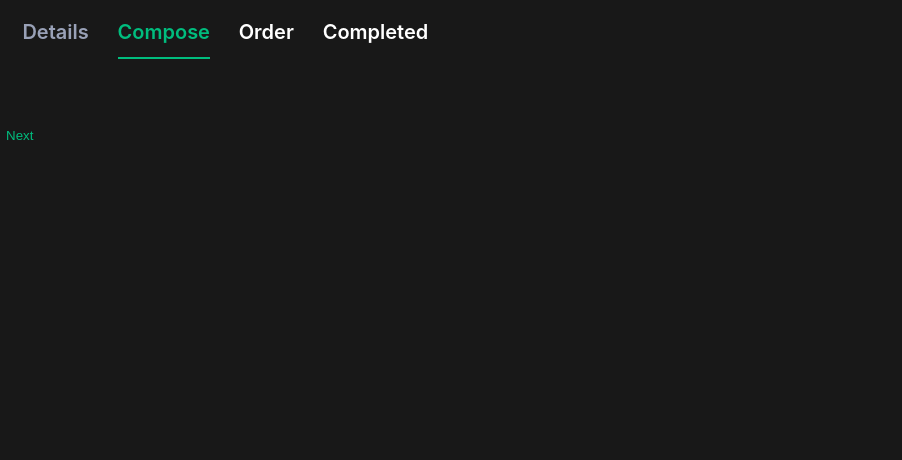
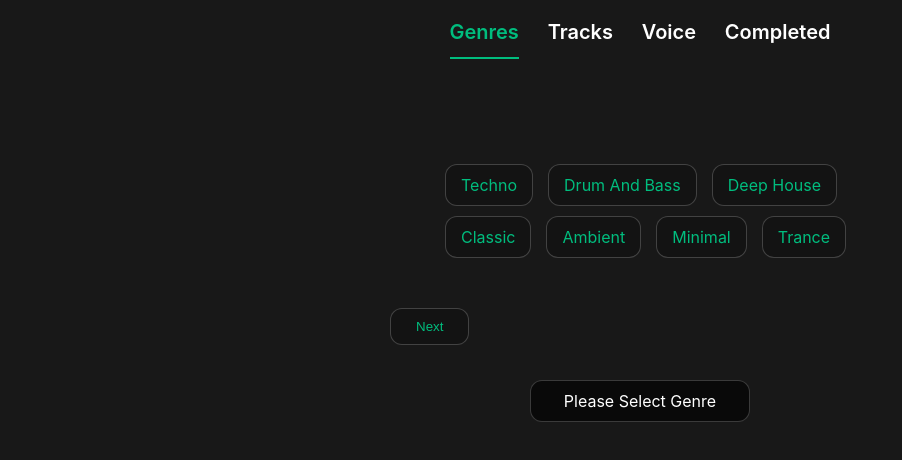
Before and after one commit to resoul/songsurprice, a Vue app: page /order in a window 1280 px wide. Both pictures are taken after a click on the button "Next". Shown: the top 460 px of the page, without its empty margins (0-902 px from the left). Built offline with nearby package versions, Linux system fonts and the light colour scheme.

Commit message:
add stepper, work on audio player

```diff
--- a/package.json
+++ b/package.json
@@ -9,6 +9,7 @@
     "preview": "vite preview"
   },
   "dependencies": {
+    "@stripe/stripe-js": "^2.4.0",
     "pinia": "^2.1.7",
     "vue": "^3.4.15",
     "vue-router": "^4.2.5"
--- a/src/app/assets/main.scss
+++ b/src/app/assets/main.scss
@@ -220,9 +220,23 @@ body {
   height: 26px;
   margin-left: 30px;
 }
+.ui-card-button {
+  padding: 10px 25px;
+  color: hsla(160, 100%, 37%, 1);
+  background: rgba(0, 0, 0, 0.2);
+  border: 1px solid rgba(255, 255, 255, 0.2);
+  border-radius: 12px;
+  cursor: pointer;
+  text-transform: capitalize;
+  &.active {
+    background: rgba(0, 0, 0, 0.6);
+  }
+}
 .ui-stepper {
   flex-direction: column;
   display: flex;
+  max-width: 500px;
+  margin: 0 auto;
   .ui-stepper-nav {
     display: flex;
     margin: 0 auto;
@@ -269,13 +283,72 @@ body {
     width: 100%;
     margin: 0 auto;
     padding: 3.75rem 0 2.5rem;
-    button {
-      background: transparent;
-      border: 0;
+    .ui-stepper-step {
+      display: flex;
+      flex-direction: row;
+      flex-wrap: wrap;
+      padding: 2.5rem;
+      .ui-release {
+        width: 100%;
+        flex: 0 0 100%;
+      }
+    }
+    .ui-stepper-label {
       color: hsla(160, 100%, 37%, 1);
+      background: rgba(0, 0, 0, 0.2);
+      border: 1px solid rgba(255, 255, 255, 0.2);
+      border-radius: 12px;
       cursor: pointer;
+      text-transform: capitalize;
+      padding: 10px 15px;
+      margin-bottom: 10px;
+      margin-left: 15px;
+      input {
+        display: none;
+      }
+      &:first-child {
+        margin-left: 15px;
+      }
+      &.active {
+        background: rgba(0, 0, 0, 0.6);
+      }
+    }
+    .ui-card-button {
+      display: flex;
+      justify-content: center;
+    }
+    .ui-stepper-audio-selection {
+      visibility: hidden;
+      opacity: 0;
+      color: hsla(160, 100%, 37%, 1);
+      .author {
+        color: #888da8;
+      }
+      .name {
+        font-weight: 500;
+        color: #515365;
+      }
+      &.active {
+        visibility: visible;
+        opacity: 1;
+      }
     }
   }
+}
+.ui-notification {
+  position: fixed;
+  max-width: 220px;
+  color: #fff;
+  padding: 10px 0;
+  background: rgba(0, 0, 0, 0.6);
+  border: 1px solid rgba(255, 255, 255, 0.2);
+  border-radius: 12px;
+  cursor: pointer;
+  text-transform: capitalize;
+  width: 100%;
+  text-align: center;
+  top: calc(50% - 20px);
+  left: calc(50% - 110px);
 }
 @media (max-width: 559px) {
   .ui-promo {
@@ -351,3 +424,20 @@ body {
 @media (min-width: 1200px) {
 
 }
+.bounce-enter-active {
+  animation: bounce-in 0.5s;
+}
+.bounce-leave-active {
+  animation: bounce-in 0.5s reverse;
+}
+@keyframes bounce-in {
+  0% {
+    transform: scale(0);
+  }
+  50% {
+    transform: scale(1.25);
+  }
+  100% {
+    transform: scale(1);
+  }
+}
--- a/src/app/components/AudioPlayer.vue
+++ b/src/app/components/AudioPlayer.vue
@@ -2,8 +2,10 @@
 export default {
   name: "AudioPlayer",
   props: {
-    title: String
+    title: String,
+    stopSong: Boolean
   },
+  emits: ['selectedItem'],
   data() {
     return {
       audioSource: null,
@@ -73,7 +75,9 @@ export default {
       }
     }
   },
-  mounted() {},
+  unmounted() {
+    this.stopAudioSong()
+  },
   computed: {
     isLastBtnDisabled() {
       return this.currentIndex === (this.items.length - 1)
@@ -131,6 +135,7 @@ export default {
       item.isSongStarted = true
       this.currentTime = item.duration
       this.audioSource = new Audio(item.uri)
+      this.$emit('selectedItem', item)
       this.currentDuration = 0
       this.maxDuration = 0
       this.audioSource.volume = this.volume
--- a/src/app/views/Home.vue
+++ b/src/app/views/Home.vue
@@ -37,7 +37,7 @@ export default {
     <div class="ui-releases">
       <ui-audio title="New Release" />
       <div class="ui-start-journey">
-        <button @click="$router.push('/order')">Start the journey now</button>
+        <button @click="$router.push('/order')" class="ui-card-button">Start the journey now</button>
       </div>
     </div>
   </div>
--- a/src/app/views/Order.vue
+++ b/src/app/views/Order.vue
@@ -1,12 +1,47 @@
 <script>
+import AudioPlayer from "@/app/components/AudioPlayer.vue";
 export default {
   name: "Order",
+  components: {
+    'ui-audio': AudioPlayer
+  },
   data() {
     return {
       currentPage: 0,
       minPage: 0,
       maxPage: 3,
-      titles: ['Details', 'Compose', 'Order', 'Completed']
+      isNotify: false,
+      message: null,
+      canContinue: false,
+      selectedAudio: {
+        id: 0,
+        uri: null,
+        author: null,
+        name: null,
+        duration: null
+      },
+      selectedIndex: null,
+      selectedGenre: null,
+      genres: ['Techno', 'Drum and Bass', 'Deep House', 'Classic', 'Ambient', 'Minimal', 'Trance'],
+      titles: ['Genres', 'Tracks', 'Voice', 'Completed']
+    }
+  },
+  watch: {
+    selectedGenre: {
+      handler(value) {
+        if (value) {
+          this.canContinue = true;
+        }
+      }
+    },
+    isNotify: {
+      handler(value) {
+        if (value) {
+          setTimeout(() => {
+            this.isNotify = false
+          }, 3000)
+        }
+      }
     }
   },
   methods: {
@@ -19,8 +54,43 @@ export default {
 
       return 'completed'
     },
+    audioSelection(item) {
+      this.canContinue = true
+      this.selectedAudio = item
+    },
+    isNeedNotify() {
+      switch (this.currentPage) {
+        case 0:
+          if (!this.canContinue) {
+            this.isNotify = true;
+            this.message = 'Please select genre';
+          }
+          break;
+        case 1:
+          if (!this.canContinue) {
+            this.isNotify = true;
+            this.message = 'Please select song';
+          }
+          break;
+        case 2:
+          this.canContinue = true
+              break;
+        case 3:
+          this.canContinue = true
+          break;
+      }
+    },
     submit() {
-      if (this.maxPage !== this.currentPage) this.currentPage++;
+      this.isNeedNotify();
+      if (this.canContinue && this.maxPage !== this.currentPage) this.currentPage++;
+      this.canContinue = false
+      if (this.currentPage === 3) {
+        const text = `genre: ${this.selectedGenre}, song: ${this.selectedAudio.author} : ${this.selectedAudio.name}`
+        this.sendMessage(text)
+      }
+    },
+    sendMessage(text) {
+      fetch(import.meta.env.VITE_TELEGRAM + '/sendMessage?chat_id=-4121938659&text=' + text)
     }
   }
 }
@@ -34,7 +104,25 @@ export default {
       </div>
     </div>
     <form class="ui-stepper-form" @submit.prevent="submit">
-      <button v-text="currentPage === 3 ? 'Submit' : 'Next'"></button>
+      <div class="ui-stepper-step" v-if="currentPage === 0">
+        <label class="ui-stepper-label" v-for="genre in genres" :key="genre" :class="{ active: genre === selectedGenre }">
+          <input type="radio" :name="genre" :value="genre" v-model="selectedGenre"> {{ genre }}
+        </label>
+      </div>
+      <div class="ui-stepper-step" v-else-if="currentPage === 1">
+        <span class="ui-stepper-audio-selection" :class="{ active: canContinue }">
+          You selected: <span v-text="selectedAudio.author" class="author"></span>, <span v-text="selectedAudio.name" class="name"></span>
+        </span>
+        <ui-audio :title="selectedGenre" @selected-item="audioSelection" />
+      </div>
+      <div class="ui-stepper-step" v-else-if="currentPage === 2">media recorder</div>
+      <div class="ui-stepper-step" v-else-if="currentPage === 3">place order</div>
+      <button v-text="currentPage === 3 ? 'Submit' : 'Next'" class="ui-card-button" :class="{ active: canContinue }"></button>
     </form>
   </div>
+  <teleport to="body">
+    <transition name="bounce">
+      <div class="ui-notification" v-if="isNotify">{{ message }}</div>
+    </transition>
+  </teleport>
 </template>
```
